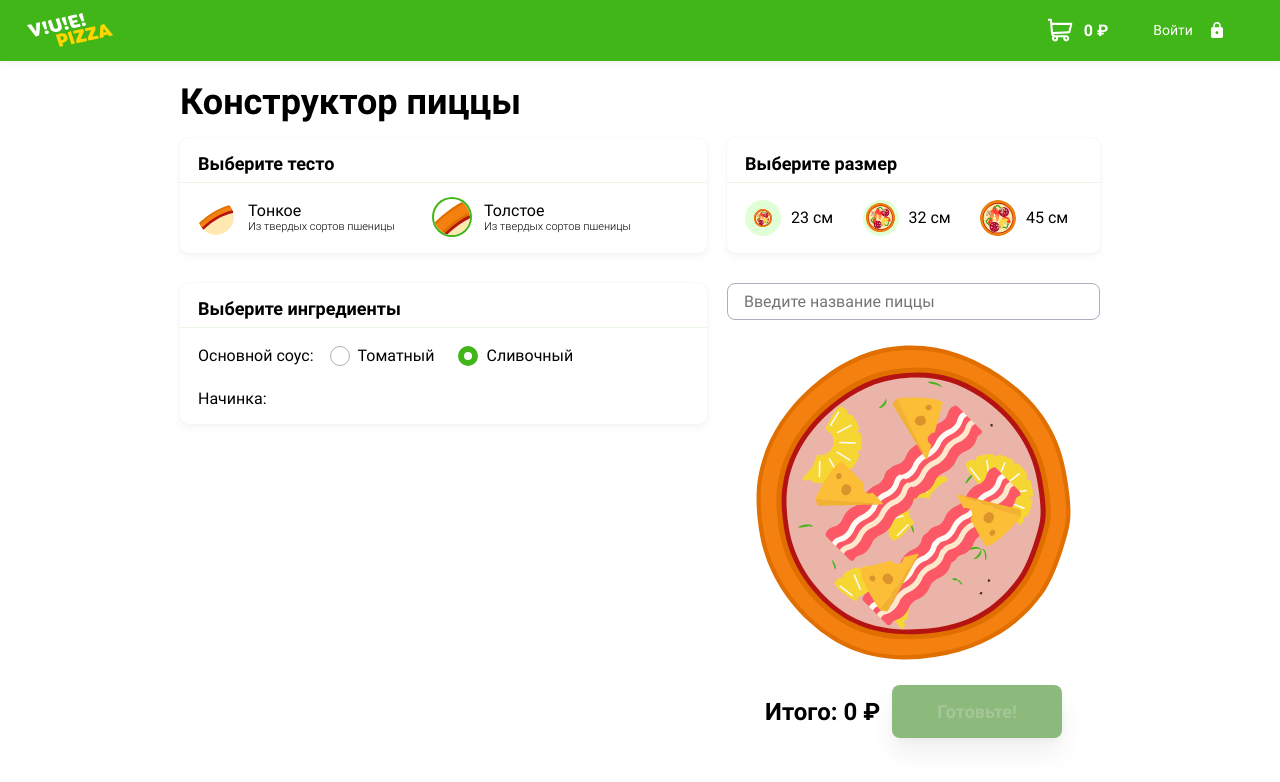
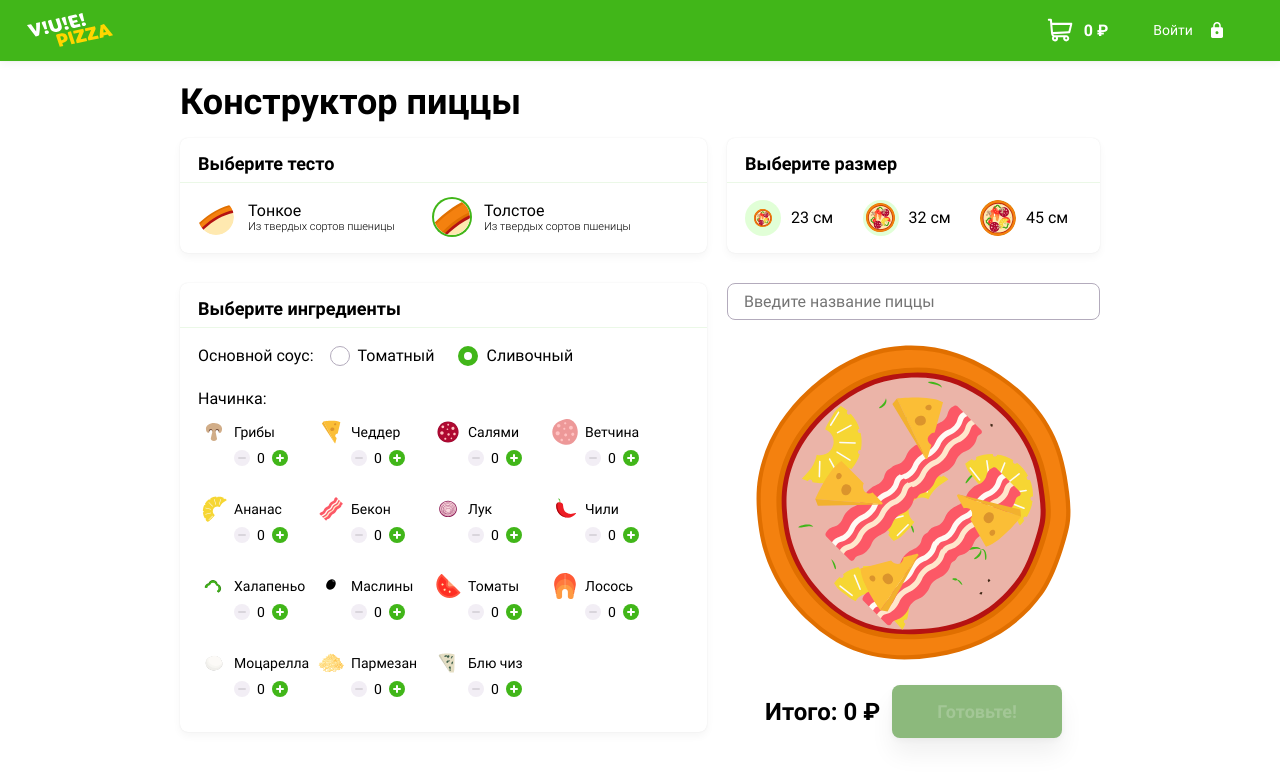
Before and after one commit to htmlacademy-vue/404659-pizza-1, a Vue app in the folder src/frontend/: page / in a window 1280 px wide. Shown: the top 782 px of the page. Built offline with nearby package versions, Linux system fonts and the light colour scheme.

Commit message:
Рендер ингредиентов перенес в модуль

```diff
--- a/src/frontend/src/common/helpers.js
+++ b/src/frontend/src/common/helpers.js
@@ -1,4 +1,4 @@
-import { DOUGHS, SIZES, SAUCES } from "./constants";
+import { DOUGHS, SIZES, SAUCES, INGREDIENTS } from "./constants";
 
 export const normalizeDough = (array) => {
   const doughArray = array.map((item) => {
@@ -31,7 +31,7 @@ export const normalizeSize = (array) => {
 };
 
 export const normalizeSauce = (array) => {
-  const sizeArray = array.map((item) => {
+  const sauceArray = array.map((item) => {
     return {
       id: item.id,
       name: item.name,
@@ -40,5 +40,17 @@ export const normalizeSauce = (array) => {
     };
   });
 
-  return sizeArray;
+  return sauceArray;
 };
+
+export const normalizeIngredient = (array) => {
+  const ingredientArray = array.map((item) => {
+    return {
+      id: item.id,
+      name: item.name,
+      value: INGREDIENTS[item.name].name,
+    };
+  });
+
+  return ingredientArray;
+};
--- a/src/frontend/src/modules/builder/components/BuilderIngredientsSelector.vue
+++ b/src/frontend/src/modules/builder/components/BuilderIngredientsSelector.vue
@@ -26,6 +26,38 @@
 
         <div class="ingredients__filling">
           <p>Начинка:</p>
+          <ul class="ingredients__list">
+            <li
+              v-for="ingredient in ingredients"
+              :key="ingredient.id"
+              class="ingredients__item"
+            >
+              <span :class="`filling filling--${ingredient.value}`">
+                {{ ingredient.name }}
+              </span>
+              <div class="counter counter--orange ingredients__counter">
+                <button
+                  type="button"
+                  class="counter__button counter__button--minus"
+                  disabled
+                >
+                  <span class="visually-hidden">Меньше</span>
+                </button>
+                <input
+                  type="text"
+                  name="counter"
+                  class="counter__input"
+                  value="0"
+                />
+                <button
+                  type="button"
+                  class="counter__button counter__button--plus"
+                >
+                  <span class="visually-hidden">Больше</span>
+                </button>
+              </div>
+            </li>
+          </ul>
         </div>
       </div>
     </div>
@@ -40,6 +72,10 @@ export default {
       type: Array,
       default: () => [],
     },
+    ingredients: {
+      type: Array,
+      default: () => [],
+    },
   },
 };
 </script>
--- a/src/frontend/src/views/Index.vue
+++ b/src/frontend/src/views/Index.vue
@@ -8,7 +8,10 @@
 
           <BuilderDoughSelector :doughs="doughs" />
           <BuilderSizeSelector :sizes="sizes" />
-          <BuilderIngredientsSelector :sauces="sauces" />
+          <BuilderIngredientsSelector
+            :sauces="sauces"
+            :ingredients="ingredients"
+          />
 
           <div class="content__pizza">
             <label class="input">
@@ -47,6 +50,7 @@ import {
   normalizeDough,
   normalizeSize,
   normalizeSauce,
+  normalizeIngredient,
 } from "@/common/helpers.js";
 import AppLayout from "@/layouts/AppLayout.vue";
 import BuilderDoughSelector from "@/modules/builder/components/BuilderDoughSelector";
@@ -55,11 +59,11 @@ import BuilderIngredientsSelector from "@/modules/builder/components/BuilderIngr
 
 export default {
   data() {
-    console.log(normalizeSauce(pizza.sauces));
     return {
       doughs: normalizeDough(pizza.dough),
       sizes: normalizeSize(pizza.sizes),
       sauces: normalizeSauce(pizza.sauces),
+      ingredients: normalizeIngredient(pizza.ingredients),
     };
   },
   components: {
```
Also changed, not shown: 1 other file (tests, documents, lock files or other folders).
